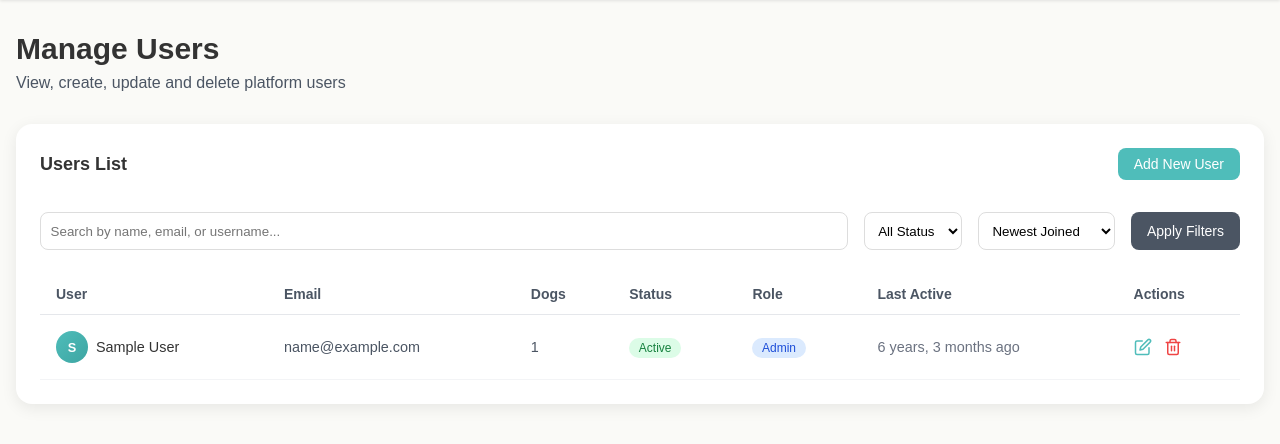
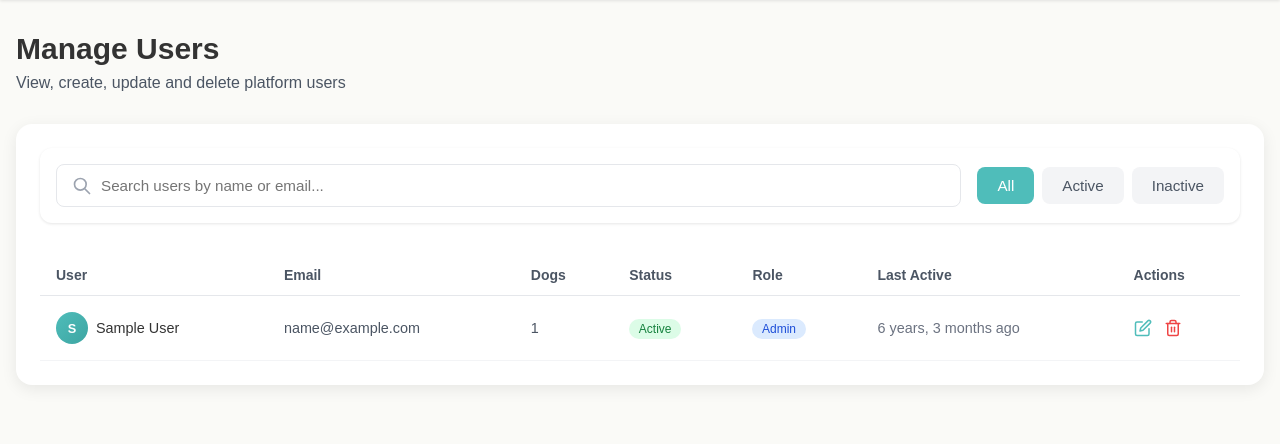
Before and after one commit to reshal777/Reshal_Shrestha_CanineMate, a Django app: page /c-admin/users/ in a window 1280 px wide. Shown: the part 64-508 px from the top of the page. Run offline with Django 5.2, Linux system fonts and the light colour scheme; a user stored in the database is signed in; tables that the repository leaves empty hold one stand-in row (values such as "Sample post"); parts of the project's set-up code (start-up, migrations or seed data) failed here and were passed over.

Commit message:
Redesign user search bar and add status filter buttons

```diff
--- a/templates/adminusers.html
+++ b/templates/adminusers.html
@@ -8,37 +8,43 @@
 </div>
 
 <div class="adoption-panel">
-    <div class="adoption-header" style="flex-direction: column; align-items: flex-start; gap: 1rem;">
-        <div style="width: 100%; display: flex; justify-content: space-between; align-items: center;">
-            <h2 class="panel-title">Users List</h2>
-            <a href="{% url 'admin_user_create' %}" class="btn-add">Add New User</a>
-        </div>
+    <!-- Search and Filters -->
+    <div
+        style="background: white; border-radius: 0.75rem; padding: 1rem; box-shadow: 0 1px 3px rgba(0,0,0,0.1); margin-bottom: 2rem;">
+        <form method="GET" style="display: flex; gap: 1rem; align-items: center; width: 100%; flex-wrap: wrap;">
+            <!-- Search input container with icon -->
+            <div style="flex: 1; min-width: 300px; position: relative; display: flex; align-items: center;">
+                <svg style="position: absolute; left: 1rem; color: #9ca3af; width: 20px; height: 20px;"
+                    xmlns="http://www.w3.org/2000/svg" fill="none" viewBox="0 0 24 24" stroke="currentColor">
+                    <path stroke-linecap="round" stroke-linejoin="round" stroke-width="2"
+                        d="M21 21l-6-6m2-5a7 7 0 11-14 0 7 7 0 0114 0z" />
+                </svg>
+                <input type="text" name="search" value="{{ search_query }}"
+                    placeholder="Search users by name or email..."
+                    style="width: 100%; padding: 0.75rem 1rem 0.75rem 2.75rem; border: 1px solid #e5e7eb; border-radius: 0.5rem; outline: none; font-size: 0.95rem; color: #374151;"
+                    onkeydown="if(event.key === 'Enter') this.form.submit()">
+            </div>
 
-        <!-- Search and Filters -->
-        <form method="GET" style="width: 100%; display: flex; gap: 1rem; flex-wrap: wrap; margin-top: 1rem;">
-            <input type="text" name="search" value="{{ search_query }}"
-                placeholder="Search by name, email, or username..."
-                style="flex: 1; min-width: 250px; padding: 0.6rem; border: 1px solid #ddd; border-radius: 0.5rem;">
+            <!-- Status Buttons -->
+            <div style="display: flex; gap: 0.5rem;">
+                <button type="submit" name="status" value=""
+                    style="padding: 0.6rem 1.25rem; border-radius: 0.5rem; border: none; font-weight: 500; font-size: 0.95rem; transition: all 0.2s; cursor: pointer;
+                    {% if not is_active_status and not is_inactive_status %}background: #4FBDBA; color: white;{% else %}background: #f3f4f6; color: #4b5563;{% endif %}">
+                    All
+                </button>
+                <button type="submit" name="status" value="active"
+                    style="padding: 0.6rem 1.25rem; border-radius: 0.5rem; border: none; font-weight: 500; font-size: 0.95rem; transition: all 0.2s; cursor: pointer;
+                    {% if is_active_status %}background: #4FBDBA; color: white;{% else %}background: #f3f4f6; color: #4b5563;{% endif %}">
+                    Active
+                </button>
+                <button type="submit" name="status" value="inactive"
+                    style="padding: 0.6rem 1.25rem; border-radius: 0.5rem; border: none; font-weight: 500; font-size: 0.95rem; transition: all 0.2s; cursor: pointer;
+                    {% if is_inactive_status %}background: #4FBDBA; color: white;{% else %}background: #f3f4f6; color: #4b5563;{% endif %}">
+                    Inactive
+                </button>
+            </div>
 
-            <select name="status"
-                style="padding: 0.6rem; border: 1px solid #ddd; border-radius: 0.5rem; background: white;">
-                <option value="">All Status</option>
-                <option value="active" {% if is_active_status %}selected{% endif %}>Active</option>
-                <option value="inactive" {% if is_inactive_status %}selected{% endif %}>Inactive</option>
-            </select>
-
-            <select name="sort"
-                style="padding: 0.6rem; border: 1px solid #ddd; border-radius: 0.5rem; background: white;">
-                <option value="-date_joined" {% if sort_newest %}selected{% endif %}>Newest Joined</option>
-                <option value="date_joined" {% if sort_oldest %}selected{% endif %}>Oldest Joined</option>
-                <option value="username" {% if sort_username %}selected{% endif %}>Username (A-Z)</option>
-                <option value="email" {% if sort_email %}selected{% endif %}>Email (A-Z)</option>
-            </select>
-
-            <button type="submit" class="btn-add" style="background: #4b5563;">Apply Filters</button>
-            {% if search_query or status_filter != '' or sort_by != '-date_joined' %}
-            <a href="{% url 'admin_users' %}" class="view-all" style="display: flex; align-items: center;">Clear All</a>
-            {% endif %}
+            <input type="hidden" name="sort" value="{{ sort_by }}">
         </form>
     </div>
 
```
